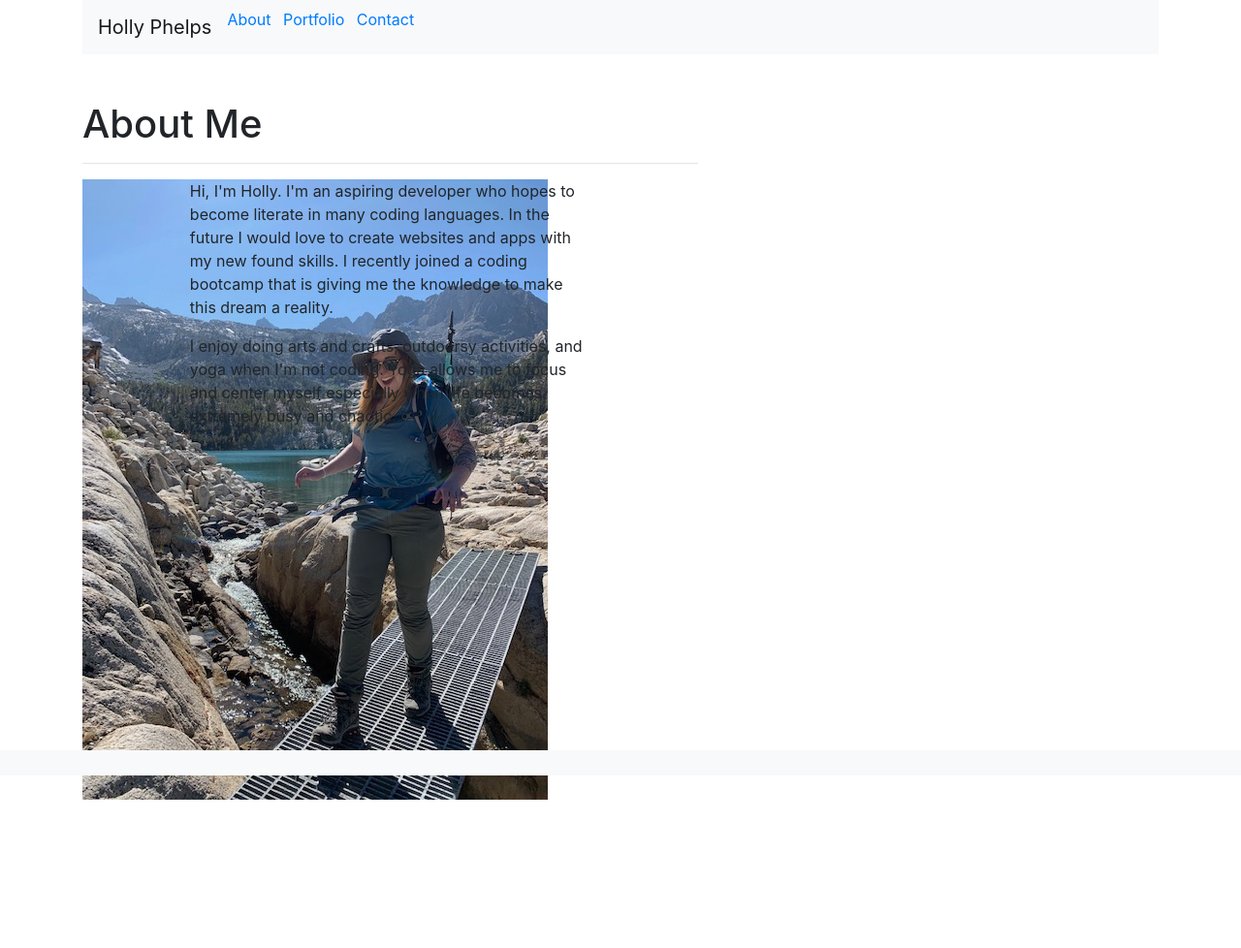
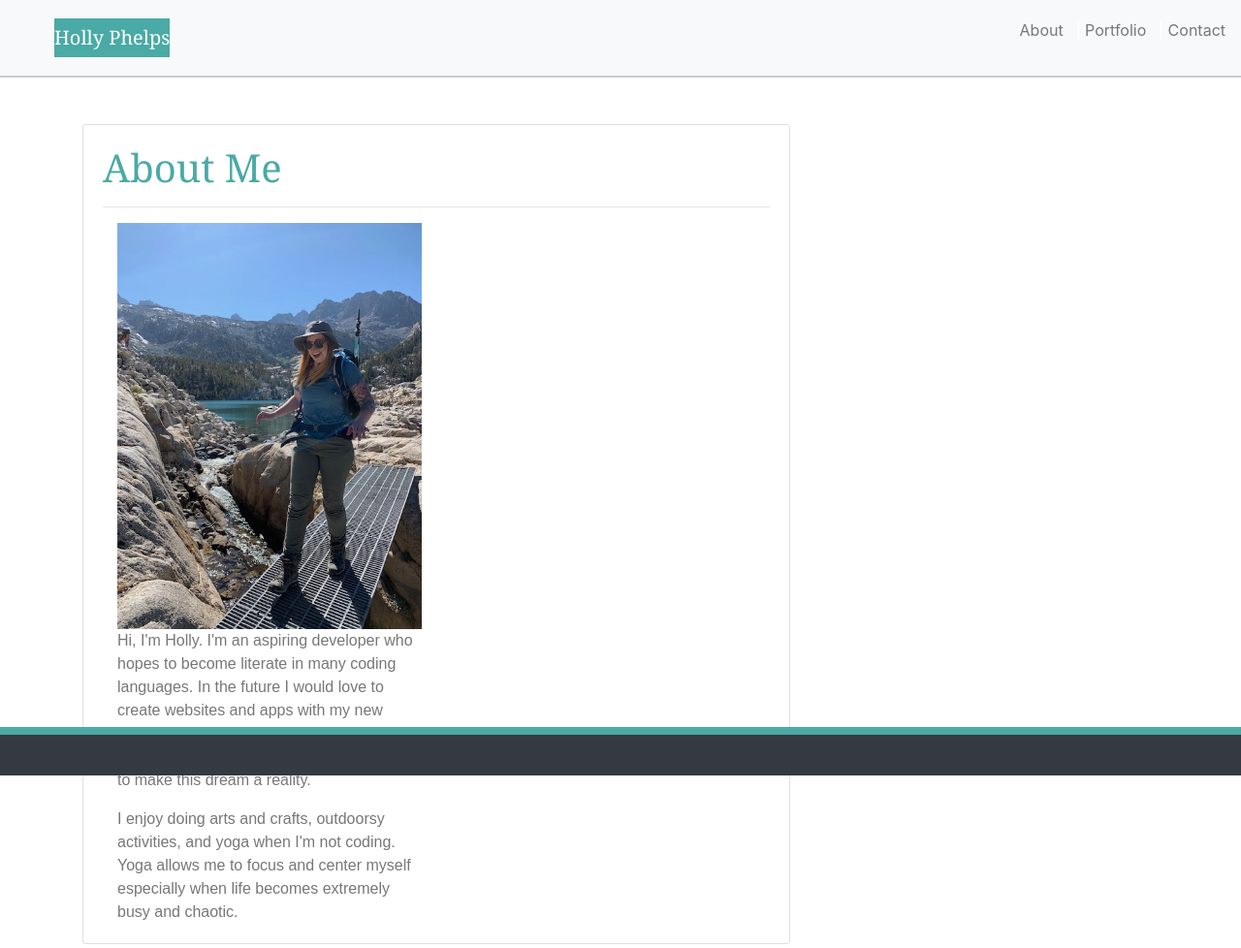
Before and after one commit to hollyisaredhead/Portfolio1.2, a plain HTML site: page index.html in a window 1280 px wide. Shown: the whole page at 97% size. Before the commit the page ends 873 px from the top, so only its background shows below. Drawn offline with nearby package versions, Linux system fonts and the light colour scheme.

Commit message:
updates to css

```diff
--- a/index.html
+++ b/index.html
@@ -8,51 +8,137 @@
     <title>Document</title>
     <link rel="stylesheet" href="https://maxcdn.bootstrapcdn.com/bootstrap/4.0.0/css/bootstrap.min.css">
 
+    <nav class="navbar navbar-light bg-light">
+        <a class="navbar-brand">Holly Phelps</a>
+
+        <ul class="list-inline">
+            <li class="list-inline-item"><a href="index.html">About</a></li> |
+            <li class="list-inline-item"><a href="portfolio.html">Portfolio</a></li> |
+            <li class="list-inline-item"><a href="contact.html">Contact</a></li>
+        </ul>
+    </nav>
+    <!--
     <div class="container">
             <nav class="navbar navbar-expand-lg navbar-light bg-light">
+                <div class="col-sm-9">
                     <a class="navbar-brand" href="#">Holly Phelps</a>
-
+                </div>
+                <div class="col-3">
                     <ul class="list-inline">
                         <li class="list-inline-item"><a href="index.html">About</a></li>
                         <li class="list-inline-item"><a href="portfolio.html">Portfolio</a></li>
                         <li class="list-inline-item"><a href="contact.html">Contact</a></li>
                     </ul>
+                </div>
+            </nav> -->
 
-        </nav>
 
     <style>
+        h1 {
+            color: #4aaaa5;
+            font-family: 'Georgia', Times, 'Times New Roman', serif;
+        }
 
+        a {
+            color: #777777;
+        }
+
+        p {
+            color: #777777;
+            font-family: Arial, Helvetica, sans-serif;
+        }
+.navbar-brand{
+    color: white;
+    background-color: #4aaaa5;
+    font-family: 'Georgia', Times, 'Times New Roman', serif;
+    /* border: 20px; */
+    margin-left: 2em;
+
+}
+        .background {
+            background-color: white;
+            border: solid 1px;
+            border-color: #dddddd;
+        }
+
+        .bg-light {
+            color: #ffffff;
+            border-bottom: solid 2px #cccccc;
+            height: 80px;
+        }
+
+        .bg-dark {
+            border-top: 8px solid #4aaaa5;
+            background-color: #666666;
+            height: 50px;
+        }
     </style>
-    </div>
+
 
 </head>
 
 
 
 <div class="container">
+    <!-- <div class="row">
+        <div class="col-sm-12"><br><br></div>
+        <div class="background">
+        <div class="col-sm-12 col-lg-8">
+            <h1>About Me</h1>
+
+            <hr>
+        </div> -->
     <div class="row">
-        <div class="col-sm-12"><br><br></div>
-        <div class="col-sm-12 col-lg-7">
-            <h1>About Me</h1>
+
+        <div class="col-sm-12 col-lg-12">
+            <br><br>
+        </div>
+    </div>
+
+    <div class="row">
+
+        <div class="col-sm-12 col-lg-8">
+            <div class="card">
+                <div class="card-body">
+                    <h1 class="card-title">About Me</h1>
                     <hr>
-            <div class="row">
-                <div class="col-sm-2">
-                    <img src="images/portimage1.jpg">
+                    <div class="col-sm-4 col-lg-6">
+
+                        <img src="images/portimage1.jpg" class="img-fluid" alt="Responsive image">
+
                     </div>
-                <div class="col-sm-8">
+                    <div class="col-sm-6 col-lg-6">
+                        <p class="card-text">Hi, I'm Holly. I'm an aspiring developer who hopes to become literate in
+                            many coding languages.
+                            In the future I would love to create websites and apps with my new found skills. I recently
+                            joined a coding bootcamp that is giving me the knowledge to make this dream a reality.</p>
+                        <p class="card-text">I enjoy doing arts and crafts, outdoorsy activities, and yoga when I'm not
+                            coding. Yoga allows
+                            me to focus and center myself especially when life becomes extremely busy and chaotic.</p>
+                    </div>
+                </div>
+            </div>
+        </div>
+
+
+        <!-- <div class="col-sm-4 col-lg-4">
+                    <img src="images/portimage1.jpg" class="img-fluid" alt="Responsive image">
+                </div>
+                <div class="col-sm-6 col-lg-4">
                     <p>Hi, I'm Holly. I'm an aspiring developer who hopes to become literate in many coding languages.
                         In the future I would love to create websites and apps with my new found skills. I recently
-                        joined
-                        a coding bootcamp that is giving me the knowledge to make this dream a reality.
+                        joined a coding bootcamp that is giving me the knowledge to make this dream a reality.
                     </p>
                     <p> I enjoy doing arts and crafts, outdoorsy activities, and yoga when I'm not coding. Yoga allows
-                        me to
-                        focus and center myself especially when life becomes extremely busy and chaotic.
+                        me to focus and center myself especially when life becomes extremely busy and chaotic.
 
                     </p>
+                </div> -->
     </div>
+    <div class="col-sm-2 col-lg-4"></div>
+
     <div class="col-sm-12"><br><br></div>
-            </div>
+
 </div>
 </div>
 
@@ -61,16 +147,10 @@
 
 
 
-
-
-
-
-
-
 </div>
 <footer class="footer">
 
-    <nav class="navbar fixed-bottom navbar-light bg-light">
+    <nav class="navbar fixed-bottom navbar-light bg-dark">
         <a class="navbar-brand" href="#"></a>
     </nav>
 </footer>
--- a/portfolio.html
+++ b/portfolio.html
@@ -0,0 +1,59 @@
+<!DOCTYPE html>
+<html lang="en-us">
+
+<head>
+    <meta charset="UTF-8">
+    <meta name="viewport" content="width=device-width, initial-scale=1.0">
+    <meta http-equiv="X-UA-Compatible" content="ie=edge">
+    <title>Document</title>
+    <link rel="stylesheet" href="https://maxcdn.bootstrapcdn.com/bootstrap/4.0.0/css/bootstrap.min.css">
+
+
+    <div class="container">
+            <nav class="navbar navbar-expand-lg navbar-light bg-light">
+                <div class="col-sm-9">
+                    <a class="navbar-brand" href="#">Holly Phelps</a>
+                </div>
+                <div class="col-3">
+                    <ul class="list-inline">
+                        <li class="list-inline-item"><a href="index.html">About</a></li>
+                        <li class="list-inline-item"><a href="portfolio.html">Portfolio</a></li>
+                        <li class="list-inline-item"><a href="contact.html">Contact</a></li>
+                    </ul>
+                </div>
+            </nav>
+
+
+        <style>
+
+        </style>
+    </div>
+
+</head>
+
+
+
+<div class="container">
+
+
+</div>
+
+
+
+
+
+
+
+
+
+
+</div>
+<footer class="footer">
+
+    <nav class="navbar fixed-bottom navbar-light bg-light">
+        <a class="navbar-brand" href="#"></a>
+    </nav>
+</footer>
+</div>
+
+</html>
```
Also changed, not shown: contact.html (+49 -6 lines), Assets/style.css (added). Lines whose indentation alone changed are shown as unchanged.
